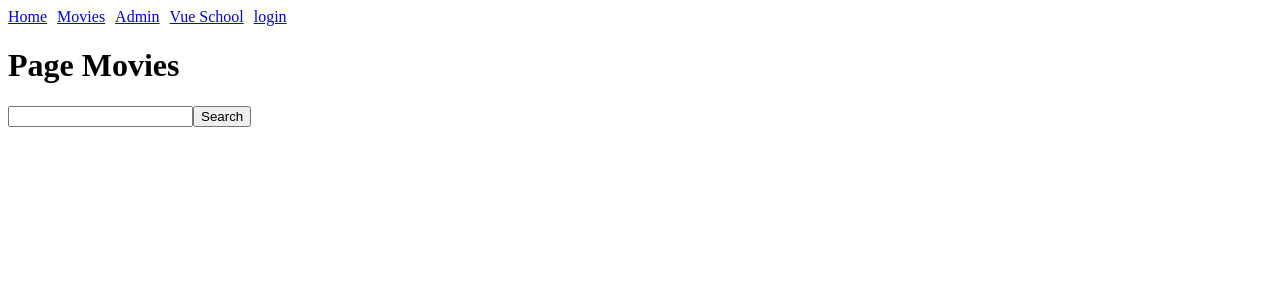
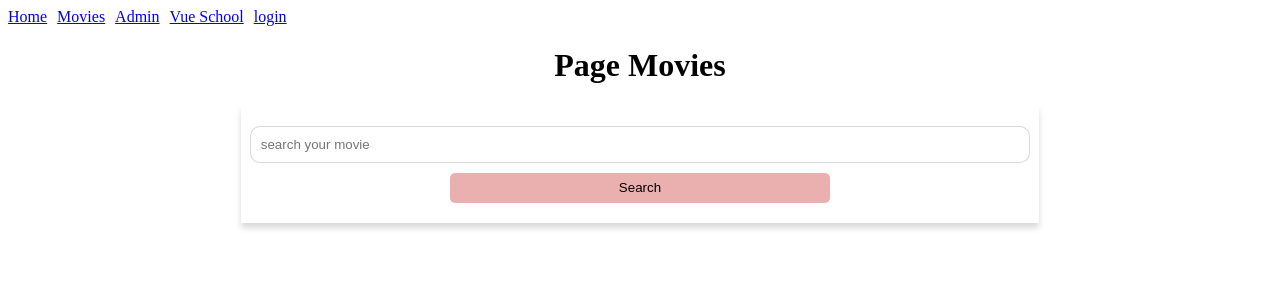
Before and after one commit to dino02121997/nuxt-fundamentals, a Nuxt app: page /movies in a window 1280 px wide. Shown: the top 300 px of the page. Built offline with nearby package versions, Linux system fonts and the light colour scheme.

Commit message:
update define props

```diff
--- /dev/null
+++ b/components/movie/item.vue
@@ -0,0 +1,44 @@
+<template>
+  <li class="movie-item">
+    <NuxtLink :to="{ name: 'movies-id', params: { id: props.movie.imdbID } }">
+      <img :src="props.movie.Poster" :alt="props.movie.Title" width="100" />
+      <p>{{ props.movie.Title }}</p>
+    </NuxtLink>
+  </li>
+</template>
+<script setup lang="ts">
+interface MoveItemProps {
+  movie: {
+    Title: string;
+    Poster: string;
+    mdbID: string;
+  };
+}
+const props = defineProps<MoveItemProps>();
+</script>
+<style lang="scss">
+.movie-item {
+  display: flex;
+  flex-direction: column;
+  justify-content: center;
+  align-items: center;
+
+  width: 100px;
+  overflow: hidden;
+  position: relative;
+  a{
+    width: 100%;
+  }
+}
+.movie-item img {
+  width: 100px;
+  aspect-ratio: 2/3;
+  margin-bottom: 10px;
+}
+.movie-item p {
+  width: 100%;
+  white-space: nowrap;
+  overflow: hidden;
+  text-overflow: ellipsis;
+}
+</style>
--- a/components/movie/search.vue
+++ b/components/movie/search.vue
@@ -2,44 +2,75 @@
   <div>
     <h1>Page Movies</h1>
     <form>
-      <input type="text" v-model="query" />
+
+      <input type="text" v-model="query" placeholder="search your movie"/>
       <button type="submit" @click.prevent="search">Search</button>
     </form>
     <ul style="display: flex; flex-wrap: wrap; gap: 10px; list-style: none">
-      <li v-for="movie in movies.Search" :key="movie.imdbID">
-        <NuxtLink :to="{ name: 'movies-id', params: { id: movie.imdbID } }">
-          <img :src="movie.Poster" :alt="movie.Title" width="100" />
-        </NuxtLink>
-      </li>
+      <MovieItem
+        v-for="movie in moviesSearch"
+        :key="movie.imdbID"
+        :movie="movie"
+      />
     </ul>
   </div>
 </template>
 
 <script lang="ts" setup>
-
 interface Movie {
   Title: string;
   Poster: string;
   imdbID: string;
 }
-interface Movies {
+interface MoviesResponse {
   Response: string;
   Search: Array<Movie>;
   totalResult: string;
 }
 const query = ref("");
-const movies  = reactive<Movies>({
-  Response: "",
-  Search: [],
-  totalResult: ""
-});
+const moviesSearch = ref<Movie[]>([]);
+// const MoviesResponse = ref<MoviesResponse>({
+//   Response: "",
+//   Search: [],
+//   totalResult: ""
+// });
 async function search() {
-  const { Search } = await $fetch(
+  const { Search } = (await $fetch(
     `https://www.omdbapi.com/?apikey=8e3f600b&s=${query.value}`
-  ) as Movies;
+  )) as MoviesResponse;
 
-  movies.Search = Search;
+  moviesSearch.value = Search;
 }
 </script>
 
-<style></style>
+<style lang="scss">
+h1{
+  text-align: center;
+}
+form{
+  display: flex;
+  flex-direction: column;
+  justify-content:center;
+  align-items: center;
+  width: 60%;
+  margin: auto;
+  padding:20px;
+
+     box-shadow: 0px 5px 6px rgba(68, 67, 67, 0.2);
+  input{
+    width: 100%;
+    margin-bottom: 10px;
+    border-radius: 10px;
+    padding: 10px;
+    border: 1px solid rgba(68, 67, 67, 0.2);
+  }
+  button{
+    width: 50%;
+    height: 30px;
+    background: #eaafaf;
+    outline: none;
+    border: none;
+    border-radius: 5px;
+  }
+}
+</style>
--- a/package.json
+++ b/package.json
@@ -12,5 +12,8 @@
     "@nuxt/devtools": "latest",
     "@types/node": "^18",
     "nuxt": "^3.5.2"
+  },
+  "dependencies": {
+    "sass": "^1.63.3"
   }
 }
```
Also changed, not shown: 1 other file (tests, documents, lock files or other folders).
